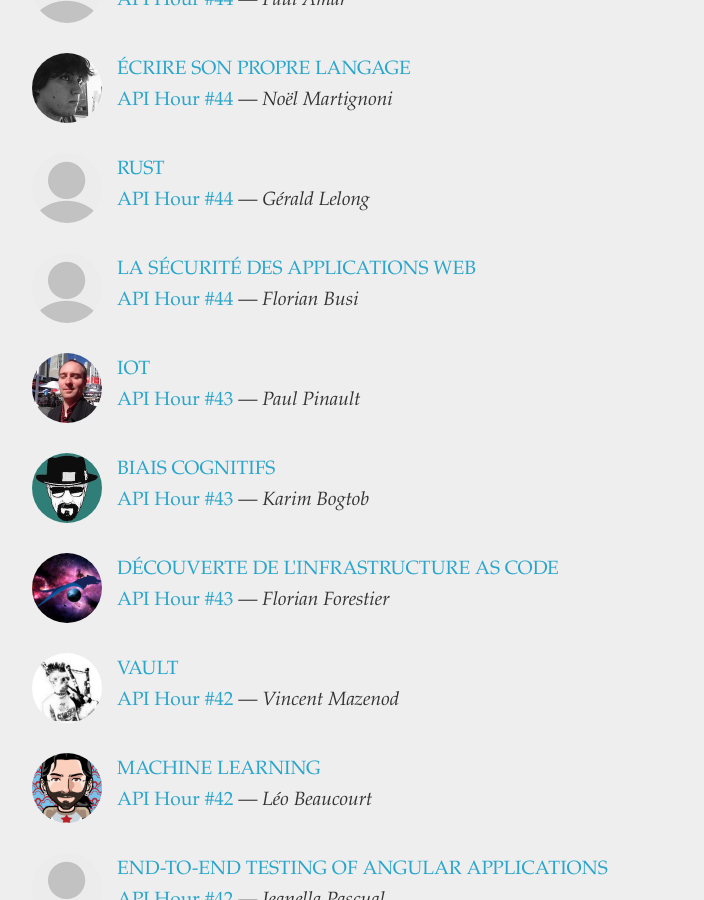
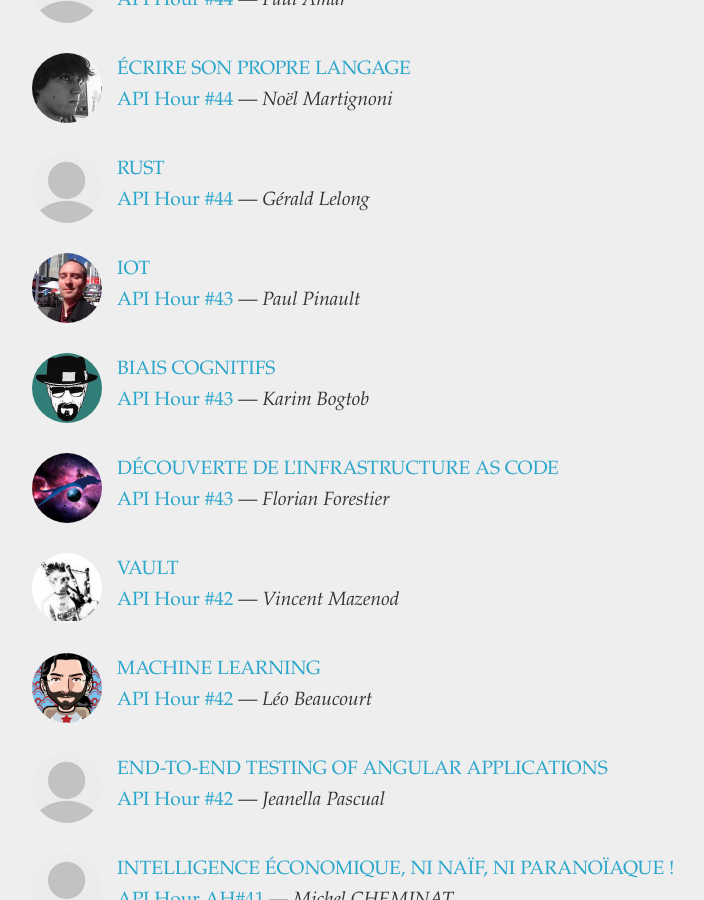
Before and after one commit to clermontech/clermontech.github.com, a Jekyll site: the page built from talks/index.md, in a window 1280 px wide and 900 px high, scrolled down 611 px. Shown: the whole window, without its empty margins (123-827 px from the left). Built offline with Jekyll 4.4.1, drawn with Linux system fonts in a browser that asks for light colours.

Commit message:
Remove Florian's talk

```diff
--- a/_posts/2019-10-23-Florian-Busi-La-securite-des-applications-web.md
+++ /dev/null
@@ -1,20 +0,0 @@
----
-layout: talk
-categories: [ talks, api-hour-44 ]
-
-session_url: /api-hours/api-hour-44.html
-session_name: Clermont'ech API Hour &#35;44
-session_short_name: "&#35;44"
-
-author: Florian Busi
-author_url:
-author_image:
-
-slides_url:
-video:
-
-title: "La sécurité des applications web"
-
----
-
-Description à venir
--- a/_posts/2019-10-23-api-hour-44.md
+++ b/_posts/2019-10-23-api-hour-44.md
@@ -44,13 +44,6 @@
 
 [Voir la vidéo]({% post_url 2019-10-23-Paul-Amar-CypressJS-et-comment-rendre-le-testing-funky %})
 
-### Florian Busi • La sécurité des applications web
-
-Description à venir
-
-
-[Voir la vidéo]({% post_url 2019-10-23-Florian-Busi-La-securite-des-applications-web %})
-
 ### Noël Martignoni • Écrire son propre langage
 
 À travers ce talk je partagerai mon expérience d'avoir écrit un langage de programmation de A à Z.
```
